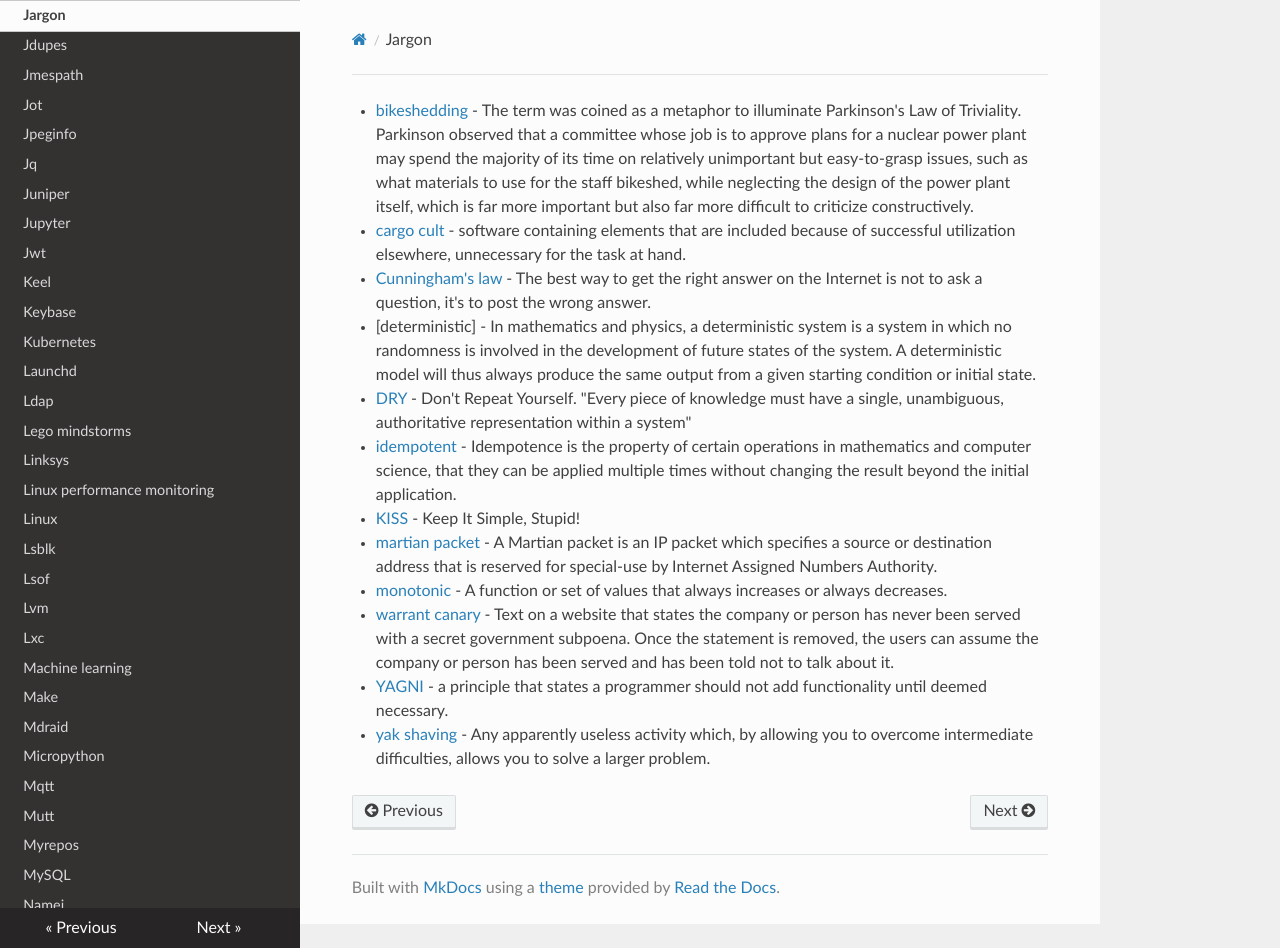
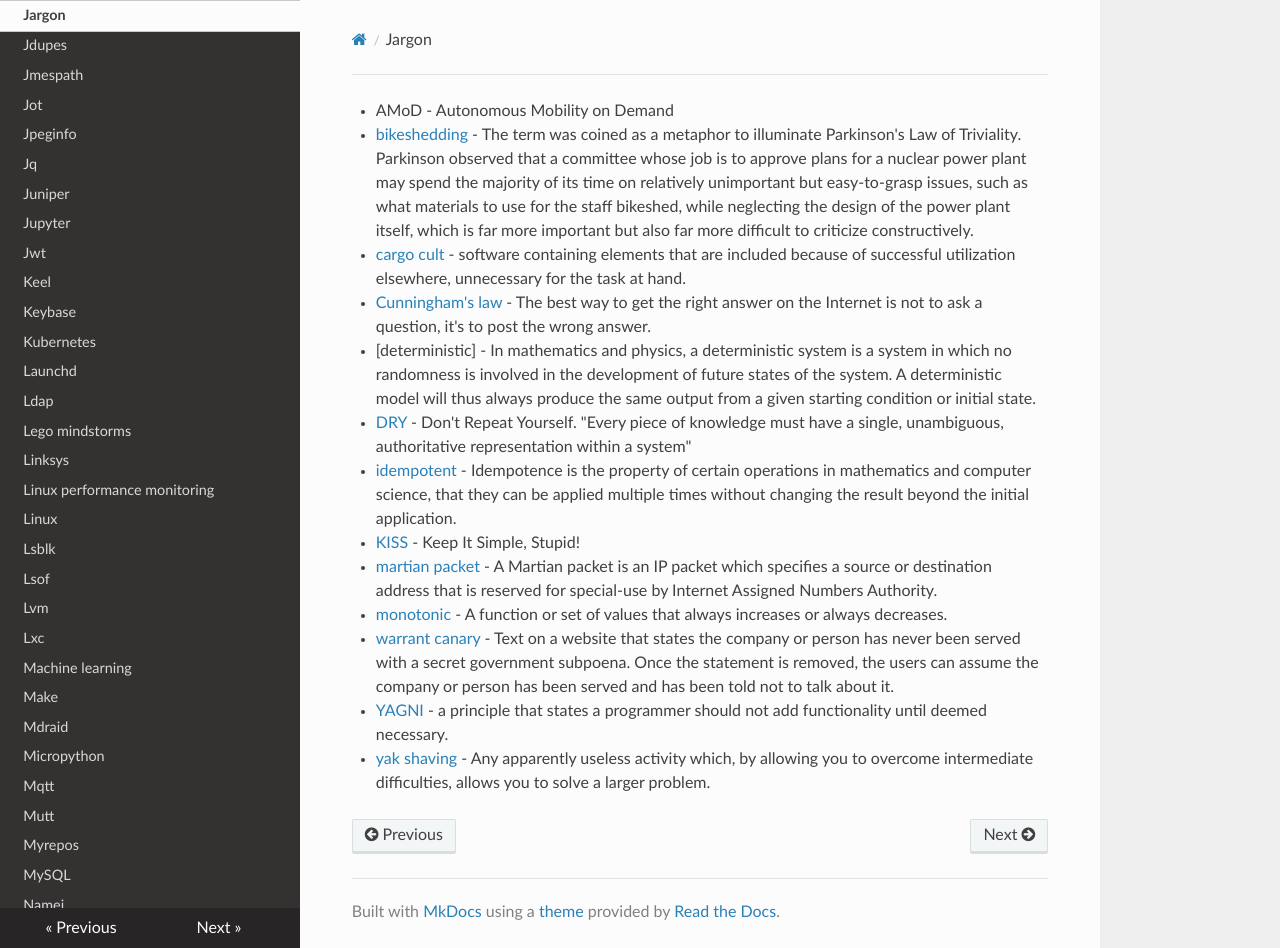
Before and after one commit to lando-cal/tech-notes, an MkDocs documentation site: the page built from docs/jargon.md, in a window 1280 px wide and 948 px high. Built offline with MkDocs 1.6.1, drawn with Linux system fonts in a browser that asks for light colours; nearby versions of some CDN libraries.

Commit message:
Add AMoD

```diff
--- a/docs/jargon.md
+++ b/docs/jargon.md
@@ -1,3 +1,4 @@
+- AMoD - Autonomous Mobility on Demand
 - [bikeshedding](https://en.wikipedia.org/wiki/Law_of_triviality) - The term was coined as a metaphor to illuminate Parkinson's Law of Triviality. Parkinson observed that a committee whose job is to approve plans for a nuclear power plant may spend the majority of its time on relatively unimportant but easy-to-grasp issues, such as what materials to use for the staff bikeshed, while neglecting the design of the power plant itself, which is far more important but also far more difficult to criticize constructively.
 - [cargo cult](https://en.wikipedia.org/wiki/Cargo_cult) - software containing elements that are included because of successful utilization elsewhere, unnecessary for the task at hand.
 - [Cunningham's law](https://en.wikipedia.org/wiki/Ward_Cunningham) - The best way to get the right answer on the Internet is not to ask a question, it's to post the wrong answer.
```
